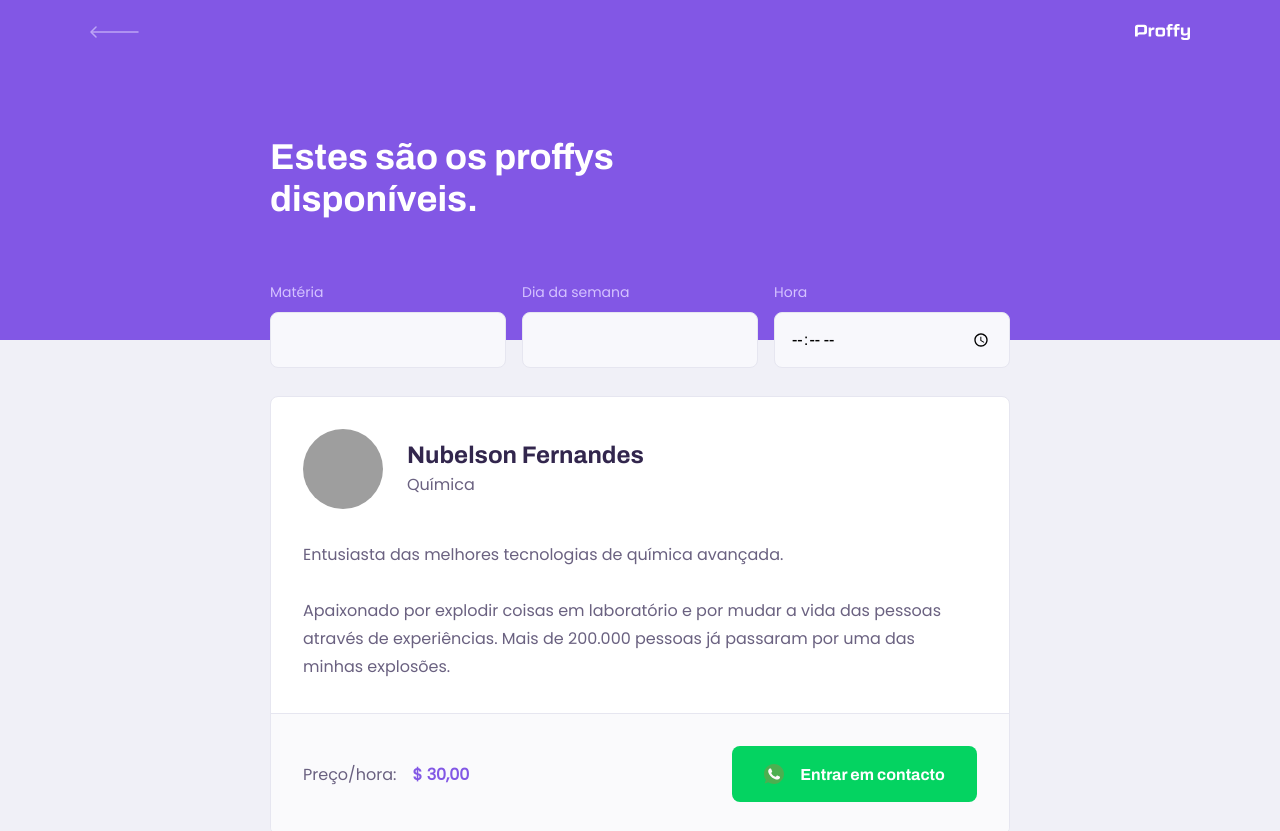
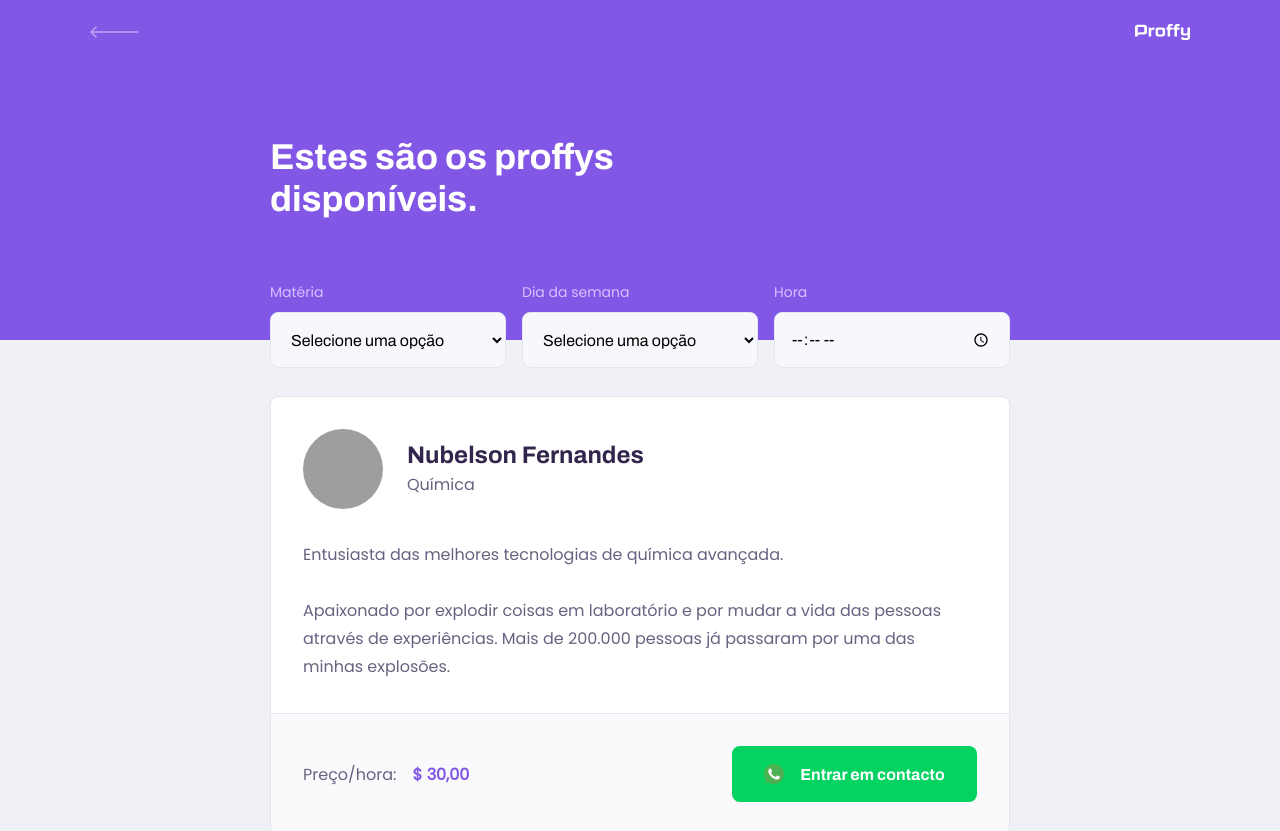
Before and after one commit to nublson/Proffy, a React (Create React App) app: page /study in a window 1280 px wide. Shown: the top 831 px of the page. Built offline with nearby package versions, Linux system fonts and the light colour scheme; grey boxes are pictures that could not be loaded.

Commit message:
refatoração da TeacherList page

```diff
--- a/src/pages/TeacherList/index.tsx
+++ b/src/pages/TeacherList/index.tsx
@@ -3,6 +3,7 @@
 import PageHeader from '../../components/PageHeader';
 import TeacherItem from '../../components/TeacherItem';
 import Input from '../../components/Input';
+import Select from '../../components/Select';
 
 import './styles.css';
 
@@ -11,8 +12,33 @@
 		<div id='page-teacher-list' className='container'>
 			<PageHeader title='Estes são os proffys disponíveis.'>
 				<form id='search-teachers'>
-					<Input name='subject' label='Matéria' />
-					<Input name='week_day' label='Dia da semana' />
+					<Select
+						name='subject'
+						label='Matéria'
+						options={[
+							{ value: 'Artes', label: 'Artes' },
+							{ value: 'Biologia', label: 'Biologia' },
+							{ value: 'Química', label: 'Química' },
+							{ value: 'Matemática', label: 'Matemática' },
+							{ value: 'Programação', label: 'Programação' },
+							{ value: 'Física', label: 'Física' },
+							{ value: 'Português', label: 'Português' },
+							{ value: 'Inglês', label: 'Inglês' },
+						]}
+					/>
+					<Select
+						name='week_day'
+						label='Dia da semana'
+						options={[
+							{ value: '0', label: 'Domingo' },
+							{ value: '1', label: 'Segunda-feira' },
+							{ value: '2', label: 'Terça-feira' },
+							{ value: '3', label: 'Quarta-feira' },
+							{ value: '4', label: 'Quinta-feira' },
+							{ value: '5', label: 'Sexta-feira' },
+							{ value: '6', label: 'Sábado' },
+						]}
+					/>
 					<Input name='time' label='Hora' type='time' />
 				</form>
 			</PageHeader>
--- a/src/pages/TeacherList/styles.css
+++ b/src/pages/TeacherList/styles.css
@@ -29,7 +29,8 @@
 		bottom: -28px;
 	}
 
-	#search-teachers .input-block + .input-block {
+	#search-teachers .input-block + .input-block,
+	#search-teachers .select-block + .select-block {
 		margin-top: 0;
 	}
 
```
